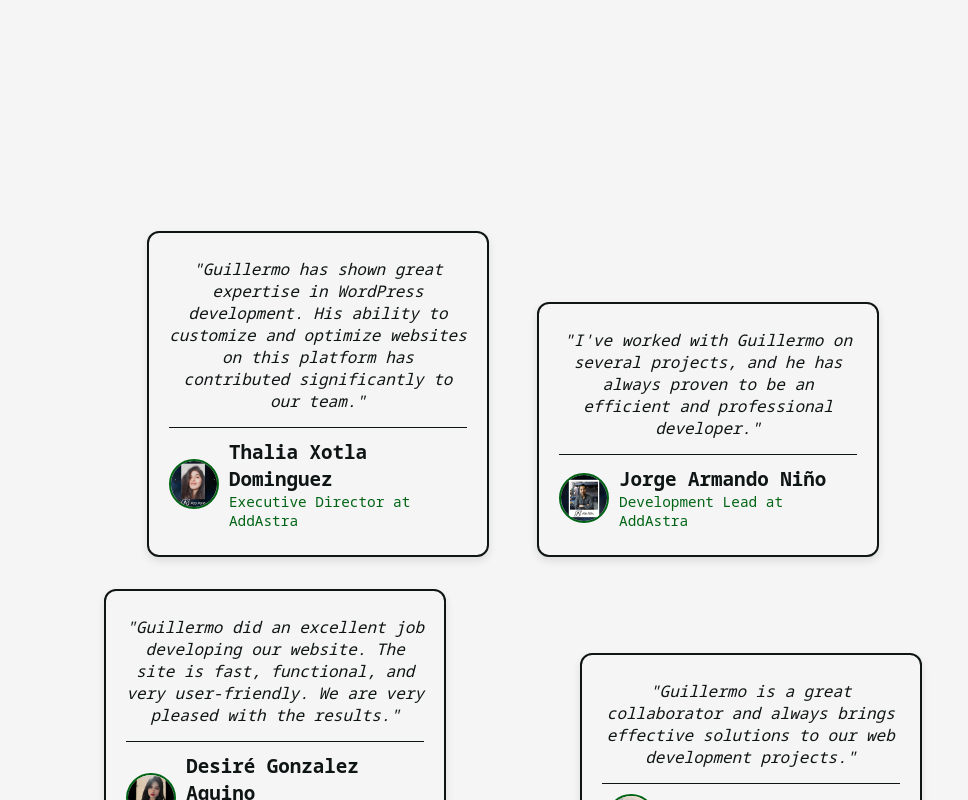
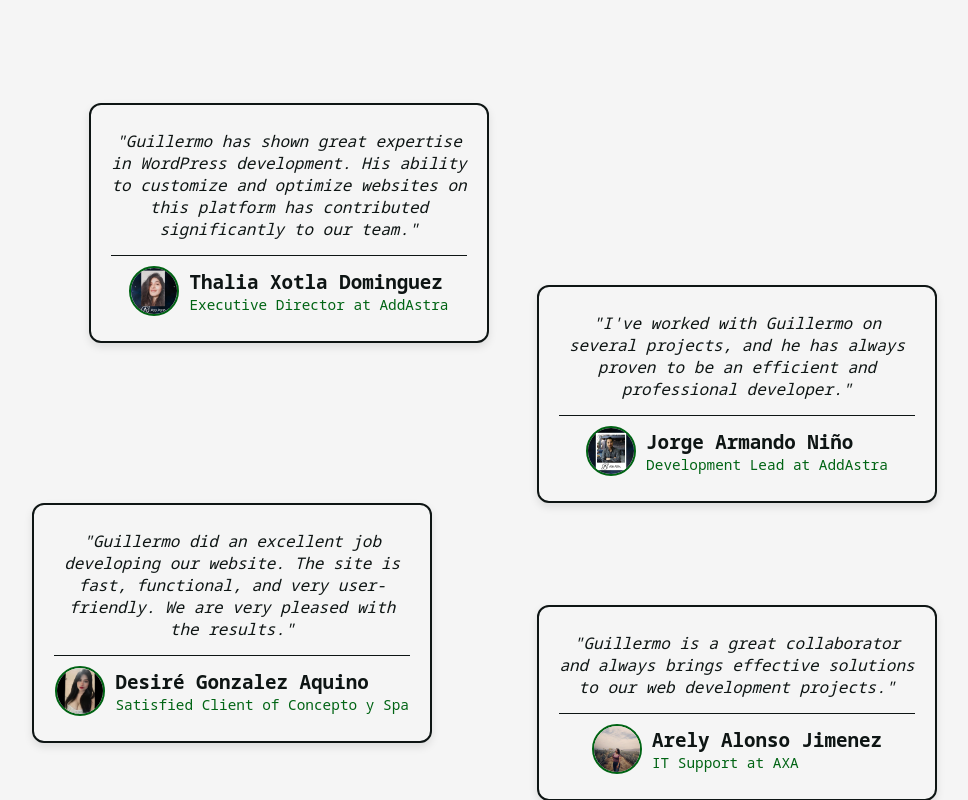
Before and after one commit to The-Memin/MyPortfolio, a React (Vite) app: page / in a window 1280 px wide. Shown: the part 4140-4940 px from the top of the page, without its empty margins (127-1095 px from the left). Built offline with nearby package versions, Linux system fonts and the light colour scheme.

Commit message:
actualizacion de animacion de navbar

```diff
--- a/src/styles/_free.scss
+++ b/src/styles/_free.scss
@@ -79,6 +79,7 @@
     @include tablet{
         padding: 50px;
     }
+
     &__content{
         display: flex;
         flex-direction: column;
--- a/src/styles/_layouts.scss
+++ b/src/styles/_layouts.scss
@@ -137,6 +137,10 @@
         @include tablet{
             padding: 6em 8%;
             gap: 6em;
+        }
+        @include desktop{
+            gap: 4em;
+            padding: 6em 8% 3em 8%;
         }
     }
 }
@@ -331,15 +335,25 @@
         align-self: flex-start;
     }
     @include desktop{
-        padding: 6em 8%;
         display: grid;
-        grid-template-columns: 1fr 1fr;
+        grid-template-columns: auto auto;
         place-items: center;
+        gap: 0;
         column-gap: 3em;
         &>:nth-child(1){
+            align-self: start;
             justify-self: end;
         }
         &>:nth-child(2){
+            justify-self: start;
+            align-self: end;
+        }
+        &>:nth-child(3){
+            justify-self: center;
+            align-self: start;
+        }
+        &>:nth-child(4){
+            align-self: center;
             justify-self: start;
         }
     }
```
